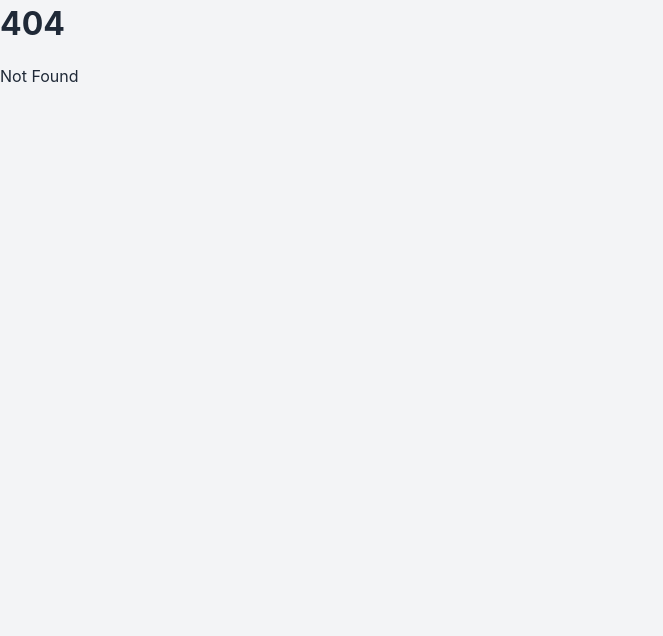
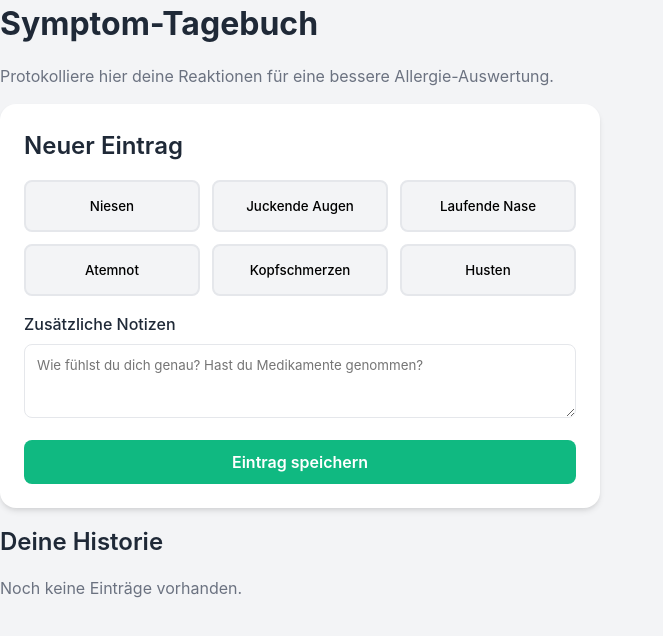
Before and after one commit to friedlmichi/wmc-projekt-4b-michael-friedl, a SvelteKit app in the folder PollenRadar/: page /tracker in a window 1280 px wide. Before the commit this address had no page. Shown: the top 636 px of the page, without its empty margins (0-663 px from the left). Built offline with nearby package versions, Linux system fonts and the light colour scheme; sample sign-in values are in the browser's storage.

Commit message:
tagebuch/tracker implementiert

```diff
--- /dev/null
+++ b/PollenRadar/src/routes/tracker/+page.svelte
@@ -0,0 +1,263 @@
+<script>
+    import { saveDiaryEntry, getDiaryEntries, deleteDiaryEntry } from '$lib/api.js';
+    import { onMount } from 'svelte';
+
+    let selectedSymptoms = $state([]);
+    let notes = $state('');
+    let isSaving = $state(false);
+    let errorMsg = $state('');
+    let successMsg = $state('');
+    let history = $state([]);
+
+    const availableSymptoms = [
+        'Niesen',
+        'Juckende Augen',
+        'Laufende Nase',
+        'Atemnot',
+        'Kopfschmerzen',
+        'Husten'
+    ];
+
+    onMount(async () => {
+        await fetchHistory();
+    });
+
+    async function fetchHistory() {
+        try {
+            history = await getDiaryEntries();
+        } catch (err) {
+            console.error('Failed to load history', err);
+        }
+    }
+
+    function toggleSymptom(symp) {
+        const idx = selectedSymptoms.indexOf(symp);
+        if (idx > -1) {
+            selectedSymptoms.splice(idx, 1);
+        } else {
+            selectedSymptoms.push(symp);
+        }
+    }
+
+    async function handleSubmit() {
+        if (selectedSymptoms.length === 0) {
+            errorMsg = 'Bitte wähle mindestens ein Symptom aus.';
+            return;
+        }
+
+        isSaving = true;
+        errorMsg = '';
+        successMsg = '';
+
+        try {
+            await saveDiaryEntry(selectedSymptoms, notes);
+            successMsg = 'Eintrag erfolgreich gespeichert!';
+            selectedSymptoms = [];
+            notes = '';
+            await fetchHistory();
+        } catch (err) {
+            errorMsg = 'Fehler beim Speichern des Eintrags.';
+        } finally {
+            isSaving = false;
+        }
+    }
+
+    async function handleDelete(id) {
+        if (!confirm('Diesen Eintrag wirklich löschen?')) return;
+        try {
+            await deleteDiaryEntry(id);
+            await fetchHistory();
+        } catch (err) {
+            errorMsg = 'Fehler beim Löschen des Eintrags.';
+        }
+    }
+</script>
+
+<div class="tracker-container">
+    <header class="mb-4">
+        <h1>Symptom-Tagebuch</h1>
+        <p class="text-muted">Protokolliere hier deine Reaktionen für eine bessere Allergie-Auswertung.</p>
+    </header>
+
+    <div class="card mb-4">
+        <h2 class="mb-4">Neuer Eintrag</h2>
+
+        <div class="symptom-grid mb-4">
+            {#each availableSymptoms as symp}
+                <button
+                    class="symptom-btn {selectedSymptoms.includes(symp) ? 'active' : ''}"
+                    onclick={() => toggleSymptom(symp)}
+                >
+                    {symp}
+                </button>
+            {/each}
+        </div>
+
+        <div class="form-group mb-4">
+            <label for="notes" style="display: block; margin-bottom: 0.5rem; font-weight: 500;">Zusätzliche Notizen</label>
+            <textarea
+                id="notes"
+                bind:value={notes}
+                rows="3"
+                placeholder="Wie fühlst du dich genau? Hast du Medikamente genommen?"
+                class="notes-input"
+            ></textarea>
+        </div>
+
+        {#if errorMsg}
+            <div class="error-msg mb-4">{errorMsg}</div>
+        {/if}
+        {#if successMsg}
+            <div class="success-msg mb-4">{successMsg}</div>
+        {/if}
+
+        <button class="btn btn-primary w-full" onclick={handleSubmit} disabled={isSaving}>
+            {#if isSaving}
+                Speichere...
+            {:else}
+                Eintrag speichern
+            {/if}
+        </button>
+    </div>
+
+    <h2 class="mb-4 mt-4">Deine Historie</h2>
+
+    {#if history.length > 0}
+        <div class="history-list">
+            {#each history as entry}
+                <div class="card history-card">
+                    <div class="history-header">
+                        <div class="history-date">
+                            {new Date(entry.date).toLocaleString('de-DE', { dateStyle: 'medium', timeStyle: 'short' })}
+                        </div>
+                        <button class="delete-btn" onclick={() => handleDelete(entry.id)} aria-label="Löschen">🗑️</button>
+                    </div>
+
+                    {#if entry.notes}
+                        <div class="history-notes">"{entry.notes}"</div>
+                    {/if}
+
+                    <div class="history-symptoms">
+                        {#each entry.symptoms as s}
+                            <span class="symptom-tag">{s}</span>
+                        {/each}
+                    </div>
+                </div>
+            {/each}
+        </div>
+    {:else}
+        <p class="text-muted">Noch keine Einträge vorhanden.</p>
+    {/if}
+</div>
+
+<style>
+    .tracker-container {
+        max-width: 600px;
+    }
+
+    .symptom-grid {
+        display: grid;
+        grid-template-columns: repeat(auto-fill, minmax(140px, 1fr));
+        gap: 0.75rem;
+    }
+
+    .symptom-btn {
+        padding: 1rem;
+        background: var(--background);
+        border: 2px solid var(--border);
+        border-radius: var(--radius-sm);
+        cursor: pointer;
+        font-family: var(--font-family);
+        font-weight: 500;
+        transition: all 0.2s;
+    }
+
+    .symptom-btn:hover {
+        border-color: var(--primary);
+    }
+
+    .symptom-btn.active {
+        background-color: rgba(16, 185, 129, 0.1);
+        border-color: var(--primary);
+        color: var(--primary-hover);
+    }
+
+    .success-msg {
+        color: #065f46;
+        background-color: #d1fae5;
+        padding: 0.75rem;
+        border-radius: var(--radius-sm);
+        text-align: center;
+    }
+
+    .history-list {
+        display: flex;
+        flex-direction: column;
+        gap: 1rem;
+    }
+
+    .history-card {
+        padding: 1.25rem;
+        display: flex;
+        flex-direction: column;
+        gap: 0.5rem;
+    }
+
+    .history-date {
+        font-size: 0.875rem;
+        color: var(--text-muted);
+        font-weight: 600;
+    }
+
+    .history-symptoms {
+        display: flex;
+        flex-wrap: wrap;
+        gap: 0.5rem;
+    }
+
+    .symptom-tag {
+        background: var(--border);
+        padding: 0.25rem 0.5rem;
+        border-radius: var(--radius-sm);
+        font-size: 0.875rem;
+    }
+
+    .notes-input {
+        width: 100%;
+        padding: 0.75rem;
+        border: 1px solid var(--border);
+        border-radius: var(--radius-sm);
+        font-family: var(--font-family);
+        resize: vertical;
+    }
+
+    .history-header {
+        display: flex;
+        justify-content: space-between;
+        align-items: center;
+    }
+
+    .delete-btn {
+        background: none;
+        border: none;
+        cursor: pointer;
+        opacity: 0.6;
+        transition: opacity 0.2s;
+        font-size: 1.2rem;
+    }
+
+    .delete-btn:hover {
+        opacity: 1;
+        color: #ef4444;
+    }
+
+    .history-notes {
+        font-style: italic;
+        color: var(--text-main);
+        font-size: 0.95rem;
+        background: rgba(0,0,0,0.02);
+        padding: 0.5rem;
+        border-left: 3px solid var(--primary);
+        margin: 0.5rem 0;
+    }
+</style>
```
